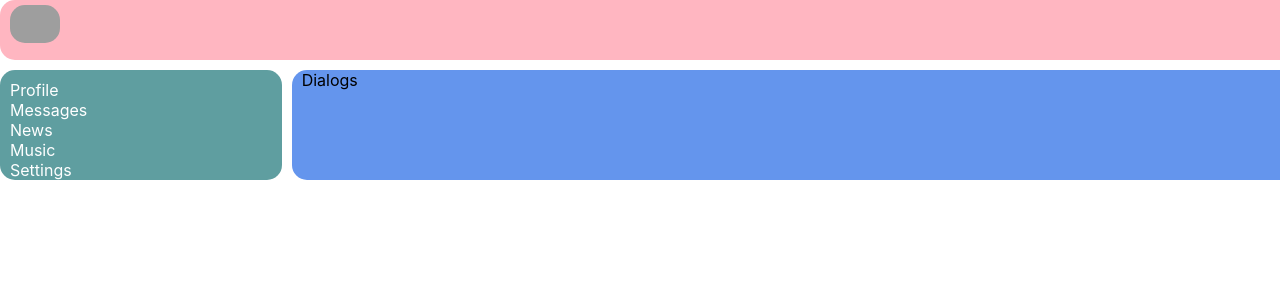
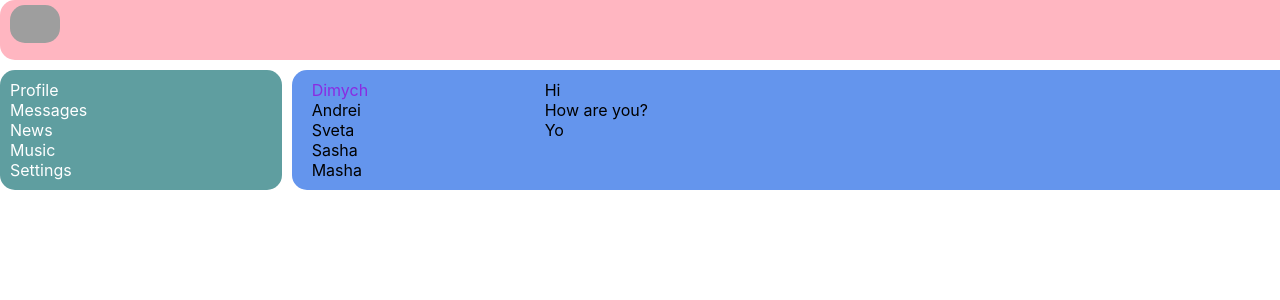
Before and after one commit to kirryya/Samuraj_TS, a React (Create React App) app: page /new in a window 1280 px wide. Shown: the top 300 px of the page. Built offline with nearby package versions, Linux system fonts and the light colour scheme; grey boxes are pictures that could not be loaded.

Commit message:
21. Dialogs

```diff
--- a/src/App.tsx
+++ b/src/App.tsx
@@ -14,10 +14,10 @@
                 <Navbar/>
                 <div className="app-wrapper-content">
                     <Routes>
-                        <Route path={"/music"} element={<Dialogs />}/>
+                        <Route path={"/dialog"} element={<Dialogs />}/>
                         <Route path={"/profile"} element={<Profile />}/>
                         <Route path={"/new"} element={<Dialogs />}/>
-                        <Route path={"/dialog"} element={<Dialogs />}/>
+                        <Route path={"/music"} element={<Dialogs />}/>
                         <Route path={"/settings"} element={<Dialogs />}/>
                     </Routes>
                 </div>
--- a/src/components/Dialogs/Dialogs.module.css
+++ b/src/components/Dialogs/Dialogs.module.css
@@ -0,0 +1,27 @@
+.dialogs {
+    display: grid;
+    grid-template-columns: 2fr 10fr;
+
+}
+
+.dialogsItems  {
+    padding: 10px;
+
+}
+
+.dialogsItems .active {
+    color: blueviolet;
+}
+
+.dialog {
+
+}
+
+.messages {
+    padding: 10px;
+
+}
+
+.messages .message {
+
+}
--- a/src/components/Dialogs/Dialogs.tsx
+++ b/src/components/Dialogs/Dialogs.tsx
@@ -3,8 +3,29 @@
 
 const Dialogs = () => {
     return (
-        <div>
-            Dialogs
+        <div className={s.dialogs}>
+            <div className={s.dialogsItems}>
+                <div className={s.dialog + " " + s.active}>
+                    Dimych
+                </div>
+                <div className={s.dialog}>
+                    Andrei
+                </div>
+                <div className={s.dialog}>
+                    Sveta
+                </div>
+                <div className={s.dialog}>
+                    Sasha
+                </div>
+                <div className={s.dialog}>
+                    Masha
+                </div>
+            </div>
+            <div className={s.messages}>
+                <div className={s.message}>Hi</div>
+                <div className={s.message}>How are you?</div>
+                <div className={s.message}>Yo</div>
+            </div>
         </div>
     );
 };
--- a/src/components/Navbar/Navbar.tsx
+++ b/src/components/Navbar/Navbar.tsx
@@ -9,7 +9,7 @@
                 <NavLink to="/profile" className={navData => navData.isActive? s.active : s.item}>Profile</NavLink>
             </div>
             <div>
-                <NavLink to="/dialogs" className={navData => navData.isActive? s.active : s.item}>Messages</NavLink>
+                <NavLink to="/dialog" className={navData => navData.isActive? s.active : s.item}>Messages</NavLink>
             </div>
             <div>
                 <NavLink to="/news" className={navData => navData.isActive? s.active : s.item}>News</NavLink>
```
